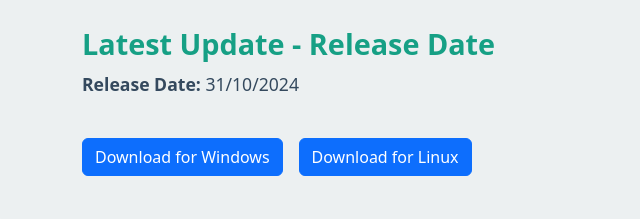
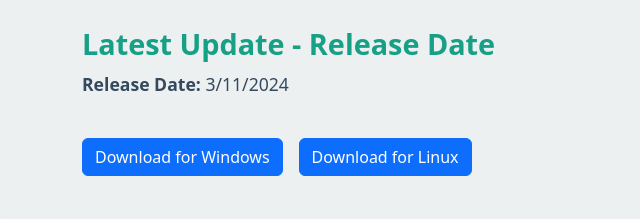
Before and after one commit to yogeshgaikwad-labhelper/multidockweb.github.io, a plain HTML site: page download.html in a window 1280 px wide. Shown: the part 880-1099 px from the top of the page, 0-640 px from the left. Drawn offline with nearby package versions, Linux system fonts and the light colour scheme.

```diff
--- a/download.html
+++ b/download.html
@@ -69,7 +69,7 @@
                     Choose your preferred operating system below and start exploring the powerful features of MultiDock Screening Tool.
                 </p>
             <h3>Latest Update - Release Date</h3>
-            <p><strong>Release Date:</strong> 31/10/2024</p>
+            <p><strong>Release Date:</strong> 3/11/2024</p>
 
             </div><br>
             <div class="d-flex justify-content-start">
```
Also changed, not shown: downloads/download_count.txt (deleted).
